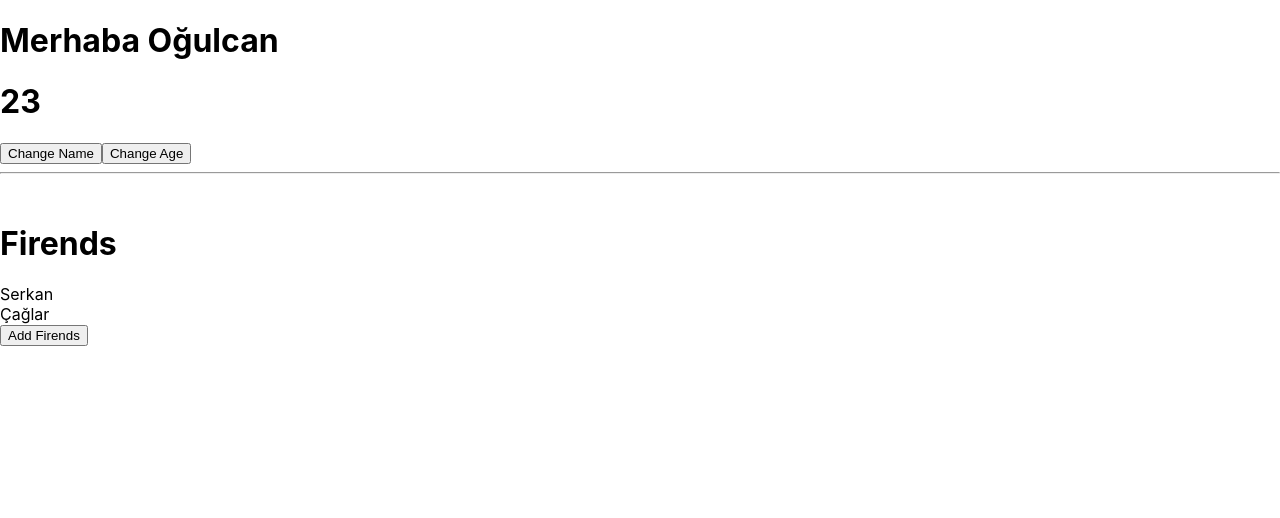
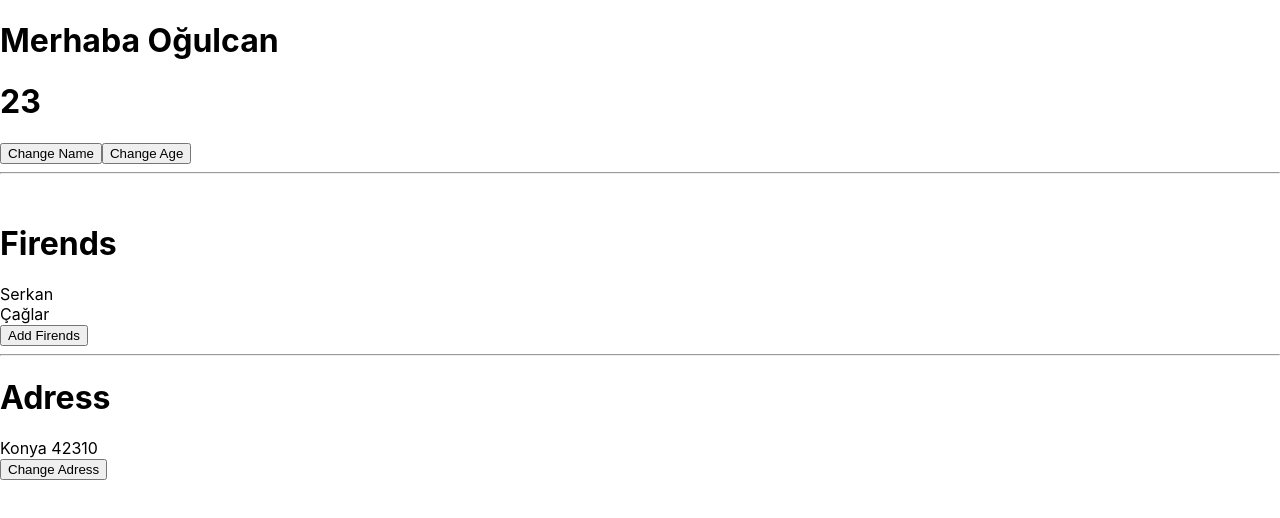
Before and after one commit to ogulcankirtay/states, a React (Create React App) app: page / in a window 1280 px wide. Shown: the top 518 px of the page. Built offline with nearby package versions, Linux system fonts and the light colour scheme.

Commit message:
object_states

```diff
--- a/src/App.js
+++ b/src/App.js
@@ -5,6 +5,7 @@
   const [name,setName]=useState("Oğulcan");
   const [age,setAge]=useState(23);
   const [firends,setFirends]=useState(["Serkan","Çağlar"])
+  const [adress,setAdress]=useState({title:"Konya",zip:42310})
   return (
     <div className="App">
       <h1>Merhaba {name}</h1>
@@ -23,6 +24,12 @@
 
  <button onClick={()=>setFirends(["X",...firends])}>Add Firends</button>
 
+   <br />
+   <hr />
+   <h1>Adress</h1>
+   <div>{adress.title} {adress.zip}</div>
+
+   <button onClick={()=>setAdress({...adress,title:"Ankara"})}>Change Adress</button>
     </div>
 
   );
```
